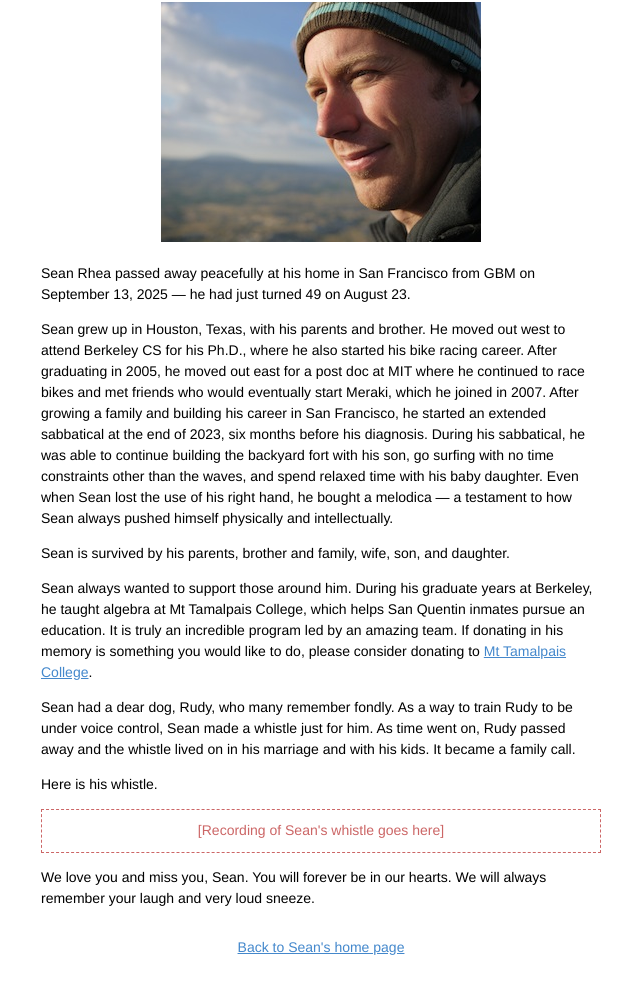
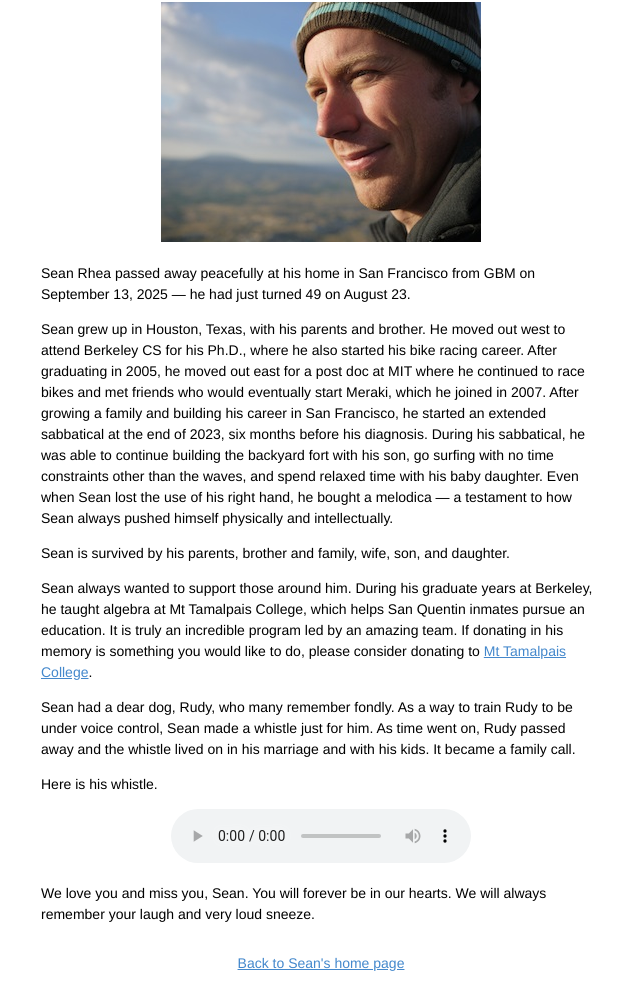
Before and after one commit to srhea/srhea.github.io, a plain HTML site: page obituary.html in a window 1280 px wide. Shown: the part 68-1056 px from the top of the page, without its empty margins (319-959 px from the left). Drawn offline with Linux system fonts and the light colour scheme.

Commit message:
Add Sean's whistle recording to the obituary page
Co-Authored-By: Claude Opus 5.5 <noreply@anthropic.com>

```diff
--- a/default.css
+++ b/default.css
@@ -13,5 +13,6 @@ body { font: 14px 'Helvetica Neue', Helvetica, arial, sans-serif }
 #memorial { text-align: center; margin: 0 0 1.5em }
 #obituary { max-width: 40em; margin-left: auto; margin-right: auto; line-height: 1.5 }
 #obituary img { display: block; max-width: 100%; height: auto; margin: 0 auto 1.5em }
-#obituary .placeholder { border: 1px dashed #c66; color: #c66; padding: .75em; text-align: center }
+#obituary .whistle { text-align: center }
+#obituary audio { max-width: 100% }
 #obituary .back { margin-top: 2em; text-align: center }
--- a/obituary.html
+++ b/obituary.html
@@ -19,9 +19,7 @@
 
   <p>Here is his whistle.</p>
 
-  <!-- PLACEHOLDER: replace with the recording of Sean's whistle, e.g.
-       <audio controls src="whistle.m4a"></audio> -->
-  <p class="placeholder">[Recording of Sean's whistle goes here]</p>
+  <p class="whistle"><audio controls preload="metadata" src="seans-whistle.m4a">Your browser can't play this recording. <a href="seans-whistle.m4a">Download Sean's whistle</a>.</audio></p>
 
   <p>We love you and miss you, Sean. You will forever be in our hearts. We will always remember your laugh and very loud sneeze.</p>
 
```
Also changed, not shown: 1 other file.
